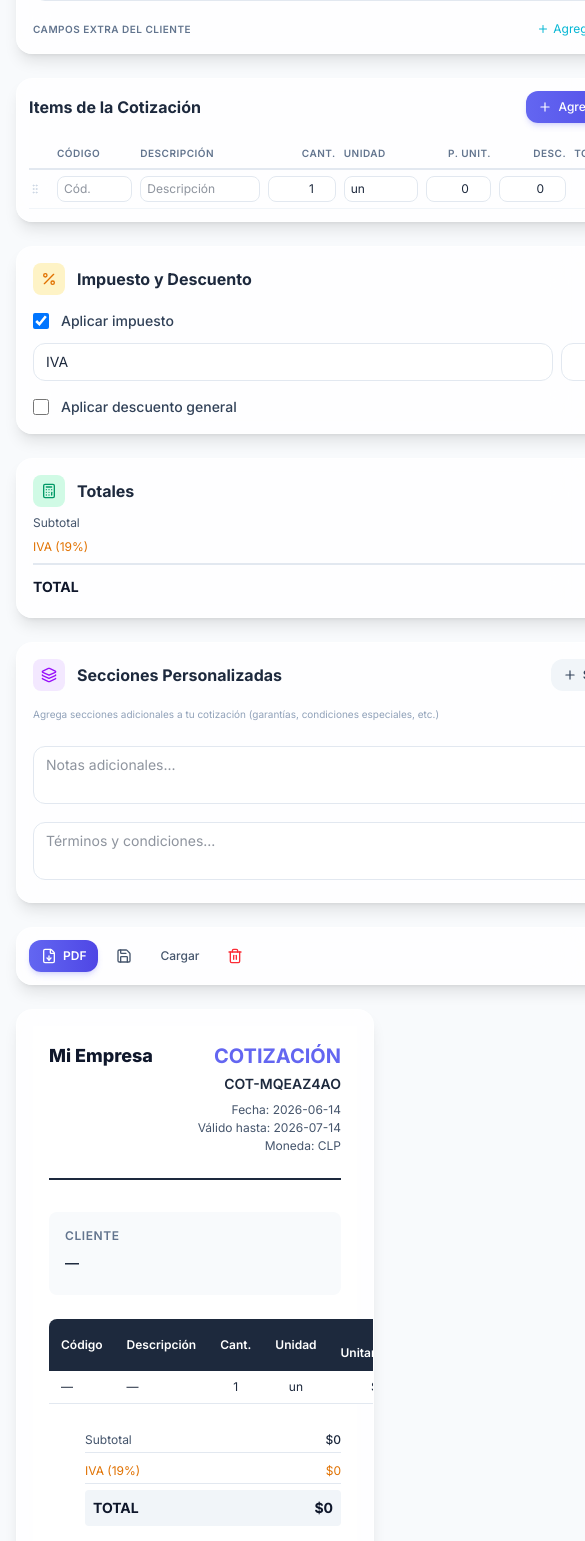
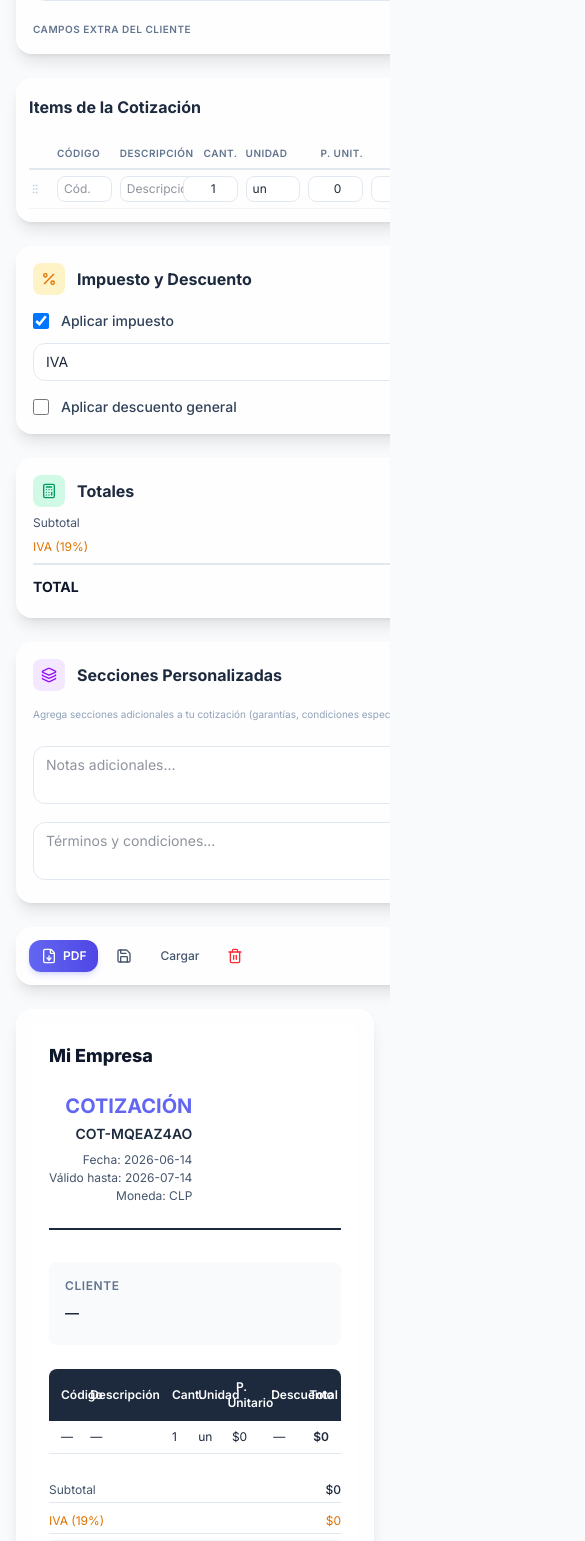
Before and after one commit to Acero93/cotizaciones_multirubro, a React (Vite) app: page /#/create in a window 390 px wide. Shown: the part 1040-2581 px from the top of the page, 585 px wide, since content can reach past the window. Built offline with nearby package versions, Linux system fonts and the light colour scheme.

Commit message:
fix: eliminar overflow horizontal en mobile - table-fixed, widths responsivos, overflow-x-hidden

```diff
--- a/src/components/layout/Navbar.tsx
+++ b/src/components/layout/Navbar.tsx
@@ -14,7 +14,7 @@ export default function Navbar() {
             <div className="w-8 h-8 sm:w-9 sm:h-9 rounded-xl bg-gradient-to-br from-primary to-accent flex items-center justify-center shadow-lg shadow-primary/25 group-hover:shadow-primary/40 transition-shadow">
               <FileText className="w-4 h-4 sm:w-5 sm:h-5 text-white" />
             </div>
-            <span className="hidden xs:inline font-bold text-base sm:text-lg bg-gradient-to-r from-primary to-accent bg-clip-text text-transparent">
+            <span className="hidden sm:inline font-bold text-base sm:text-lg bg-gradient-to-r from-primary to-accent bg-clip-text text-transparent">
               Cotizador Pro
             </span>
           </Link>
--- a/src/components/quotation/ItemsTable.tsx
+++ b/src/components/quotation/ItemsTable.tsx
@@ -12,7 +12,7 @@ export default function ItemsTable() {
       initial={{ opacity: 0, y: 16 }}
       animate={{ opacity: 1, y: 0 }}
       transition={{ delay: 0.2 }}
-      className="glass rounded-2xl p-3 sm:p-6 space-y-4"
+      className="glass rounded-2xl p-3 sm:p-6 space-y-4 overflow-hidden"
     >
       <div className="flex items-center justify-between">
         <h2 className="font-bold text-base sm:text-lg text-slate-800 dark:text-slate-100">Items de la Cotización</h2>
@@ -25,9 +25,9 @@ export default function ItemsTable() {
         </button>
       </div>
 
-      <div className="overflow-x-auto -mx-3 sm:mx-0 scrollbar-thin">
-        <div className="min-w-[640px] sm:min-w-0 px-3 sm:px-0">
-          <table className="w-full text-xs sm:text-sm">
+      <div className="overflow-x-auto -mx-3 sm:mx-0" style={{ overscrollBehaviorX: 'contain' }}>
+        <div className="min-w-[520px] sm:min-w-0 px-3 sm:px-0">
+          <table className="w-full text-xs sm:text-sm table-fixed sm:table-auto">
             <thead>
               <tr className="border-b-2 border-slate-200 dark:border-slate-700">
                 <th className="w-6 sm:w-8 py-2"></th>
@@ -78,7 +78,7 @@ function ItemRow({ item }: { item: QuotationItem }) {
         <input value={item.code} onChange={(e) => update('code', e.target.value)} placeholder="Cód." className={`${inputClass} w-16 sm:w-20`} />
       </td>
       <td className="py-1.5 sm:py-2 px-1 sm:px-2">
-        <input value={item.description} onChange={(e) => update('description', e.target.value)} placeholder="Descripción" className={`${inputClass} min-w-[100px] sm:min-w-[140px]`} />
+        <input value={item.description} onChange={(e) => update('description', e.target.value)} placeholder="Descripción" className={`${inputClass} min-w-[80px] sm:min-w-[140px]`} />
       </td>
       <td className="py-1.5 sm:py-2 px-1 sm:px-2">
         <input type="number" min="1" value={item.quantity} onChange={(e) => update('quantity', Number(e.target.value))} className={`${inputClass} w-12 sm:w-16 text-right`} />
--- a/src/components/quotation/QuotationPreview.tsx
+++ b/src/components/quotation/QuotationPreview.tsx
@@ -36,7 +36,6 @@ const QuotationPreview = forwardRef<HTMLDivElement>((_props, ref) => {
     >
       <style>{`
         #quotation-preview * { font-family: 'Inter', system-ui, -apple-system, sans-serif; }
-        #quotation-preview table { min-width: 100%; }
         @media print {
           #quotation-preview { padding: 0 !important; max-width: 210mm; margin: 0 auto; }
           body > *:not(#quotation-preview) { display: none !important; }
@@ -46,7 +45,7 @@ const QuotationPreview = forwardRef<HTMLDivElement>((_props, ref) => {
 
       <div className="p-4 sm:p-6 lg:p-8">
         {/* Header */}
-        <div className="flex items-start justify-between mb-8 pb-6 border-b-2 border-slate-800">
+        <div className="flex flex-col sm:flex-row items-start sm:justify-between gap-4 sm:gap-0 mb-8 pb-6 border-b-2 border-slate-800">
           <div className="flex items-start gap-4">
             {data.company.logo && (
               <img src={data.company.logo} alt="Logo" className="w-20 h-20 object-contain rounded" />
@@ -91,7 +90,16 @@ const QuotationPreview = forwardRef<HTMLDivElement>((_props, ref) => {
         </div>
 
         {/* Items Table */}
-        <table className="w-full mb-6 border-collapse">
+        <table className="w-full mb-6 border-collapse table-fixed">
+          <colgroup>
+            <col className="w-[10%]" />
+            <col className="w-[28%]" />
+            <col className="w-[9%]" />
+            <col className="w-[10%]" />
+            <col className="w-[15%]" />
+            <col className="w-[13%]" />
+            <col className="w-[15%]" />
+          </colgroup>
           <thead>
             <tr className="bg-slate-800 text-white text-xs">
               <th className="py-2.5 px-3 text-left font-semibold rounded-tl-lg">Código</th>
@@ -119,8 +127,8 @@ const QuotationPreview = forwardRef<HTMLDivElement>((_props, ref) => {
         </table>
 
         {/* Totals */}
-        <div className="flex justify-end mb-6">
-          <div className="w-64 space-y-1.5 text-xs">
+        <div className="flex sm:justify-end mb-6">
+          <div className="w-full sm:w-64 sm:ml-auto space-y-1.5 text-xs">
             <div className="flex justify-between py-1 border-b border-slate-200">
               <span className="text-slate-600">Subtotal</span>
               <span className="font-medium">{formatCurrency(subtotal, data.currency)}</span>
--- a/src/pages/Builder.tsx
+++ b/src/pages/Builder.tsx
@@ -55,7 +55,7 @@ export default function Builder() {
         onContinue={handleContinueExport}
       />
 
-      <main className="flex-1 max-w-7xl mx-auto w-full px-4 sm:px-6 lg:px-8 py-8 space-y-6">
+      <main className="flex-1 max-w-7xl mx-auto w-full px-4 sm:px-6 lg:px-8 py-8 space-y-6 overflow-x-hidden">
         <motion.div
           initial={{ opacity: 0, y: -10 }}
           animate={{ opacity: 1, y: 0 }}
```
